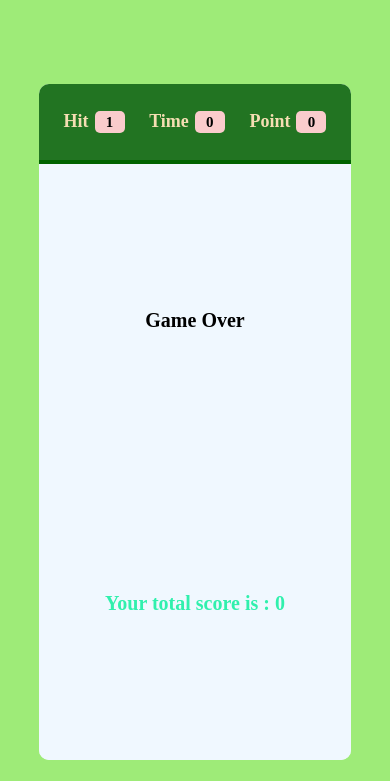
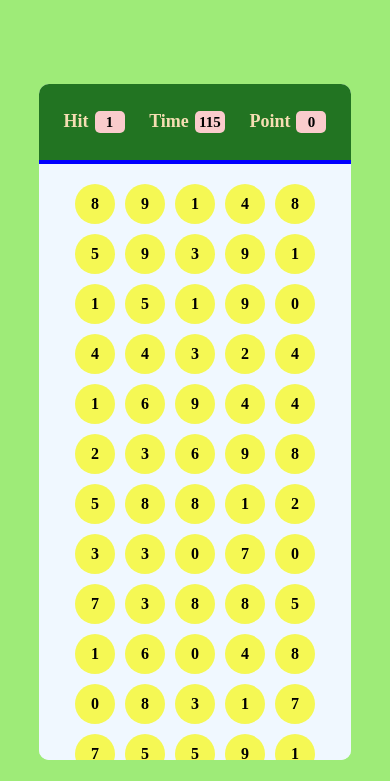
Before and after one commit to amit0688/Bubble-game, a plain HTML site: page index.html in a window 390 px wide. Drawn offline with Linux system fonts and the light colour scheme.

Commit message:
6th nov 3nd update

```diff
--- a/index.js
+++ b/index.js
@@ -44,7 +44,7 @@ document.querySelector("#bot").addEventListener("click", function(dets){
 
 
 
-var time = 4;
+var time = 120;
 
 function runTimer(){
     let timeInt = setInterval (function(){
--- a/style.css
+++ b/style.css
@@ -69,7 +69,7 @@ body{
     /* margin: 1vh; */
     height: 50px;
     width: 50px;
-    background-color: rgb(236, 240, 9);
+    background-color: rgb(245, 248, 84);
     border-radius: 100%;
     display: flex;
     justify-content: center;
@@ -133,7 +133,7 @@ body{
     }
     .top{
         height: 80px;
-        border-bottom: 4px solid darkgreen;
+        border-bottom: 4px solid blue;
     }
 
     .bot{
```
